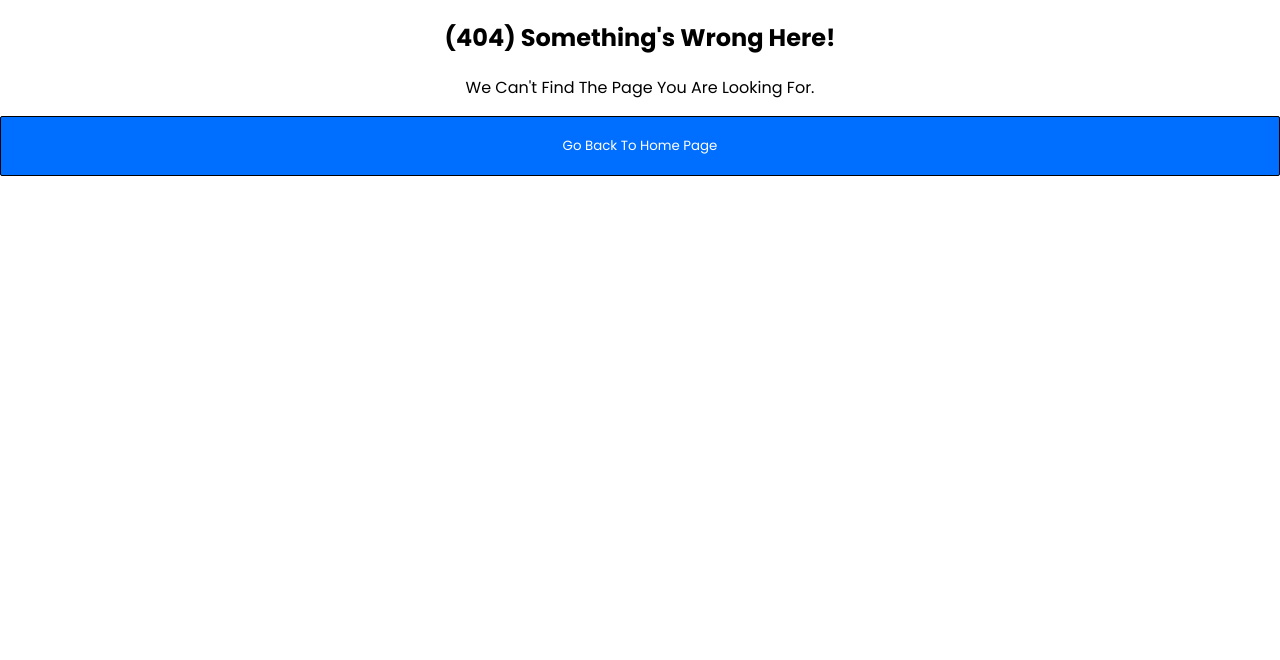
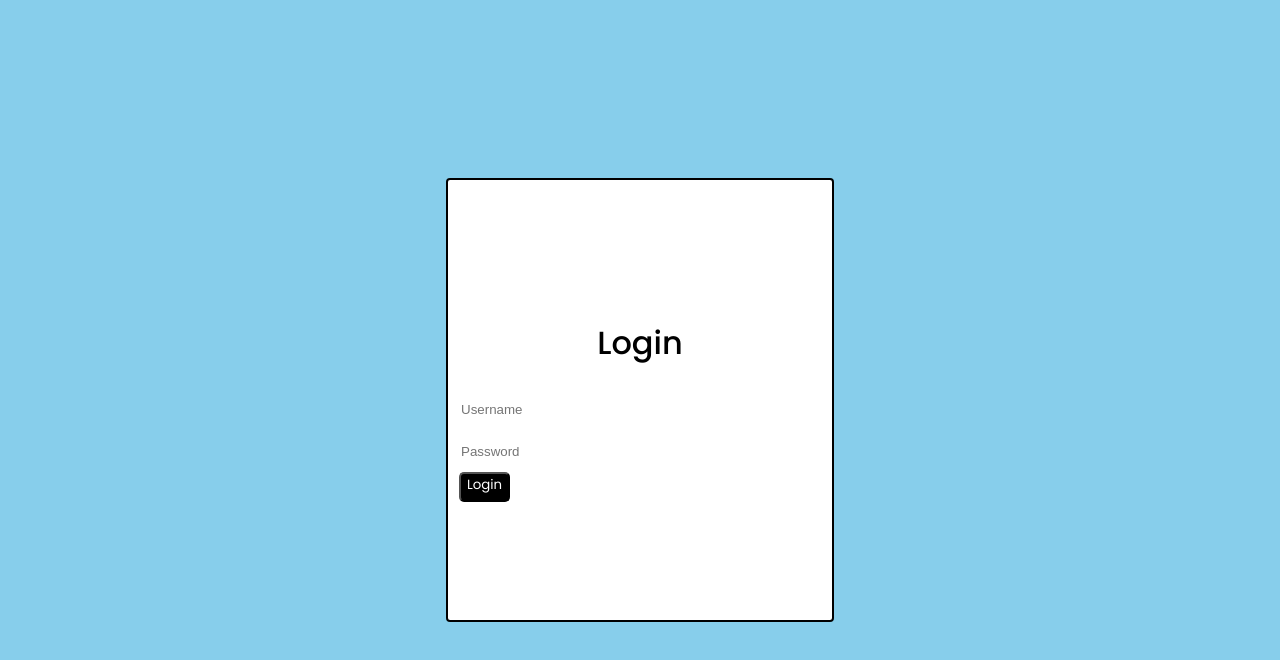
Before and after one commit to ahsanali2009/ahsanali, a React (Vite) app in the folder Frontend/ahsanali/: page /admin in a window 1280 px wide. Before the commit this address had no page. Shown: the top 660 px of the page. Built offline with nearby package versions, Linux system fonts and the light colour scheme.

Commit message:
login design

```diff
--- a/Frontend/ahsanali/src/App.jsx
+++ b/Frontend/ahsanali/src/App.jsx
@@ -2,6 +2,7 @@ import { Route,Routes } from "react-router-dom"
 import About from './Pages/About.jsx'
 import Home from './Pages/Home.jsx'
 import NotFound from './Pages/NotFoundPage.jsx'
+import AuthPage from "./Pages/admin/AuthPage/Auth.jsx"
 
 export default function App() {
 
@@ -12,6 +13,7 @@ return (
       <Route path="/" element={<Home/>}/>
       <Route path="/about" element={<About/>}/>
       <Route path="*" element={<NotFound/>}/>
+      <Route path="/admin" element={<AuthPage/>}/>
     </Routes>
 
     </>
--- /dev/null
+++ b/Frontend/ahsanali/src/Pages/admin/AuthPage/Auth.jsx
@@ -0,0 +1,26 @@
+import styles from './auth.module.css'
+
+export default function AuthPage(){
+
+    return(
+
+        <>
+
+        <div className={styles.authContainer}>
+
+            <div className={styles.authcontainerLogin}>
+                <h1>Login</h1>
+                <form action="">
+                    <input type='text' placeholder='Username'/>
+                    <input type='password' placeholder='Password'/>
+                    <button>Login</button>
+                </form>
+            </div>
+
+        </div>
+
+        </>
+
+    )
+
+}
--- /dev/null
+++ b/Frontend/ahsanali/src/Pages/admin/AuthPage/auth.module.css
@@ -0,0 +1,39 @@
+.authContainer{
+    height: 100vh;
+    width: 100%;
+    display: flex;
+    background-color: skyblue;
+    display: flex;
+    justify-content: center;
+    align-items: center;
+}
+
+.authcontainerLogin{
+    background-color: rgb(255, 255, 255);
+    border: 2px solid black;
+    height: 55%;
+    width: 30%;
+    border-radius: 4px;
+    display: flex;
+    justify-content: center;
+    align-items: center;
+    flex-direction: column;
+}
+.authcontainerLogin input{
+    width: 100%;
+    height: 5vh;
+    border: none;
+}
+.authcontainerLogin h1{
+    font-family: "Poppins", sans-serif ;
+    font-weight: 500;
+}
+.authcontainerLogin button{
+    display: flex;
+    font-family: "Poppins",sans-serif;
+    background-color: black;
+    height: 30px;
+    width: auto;
+    border-radius: 5px;
+    color: white;
+}
```
